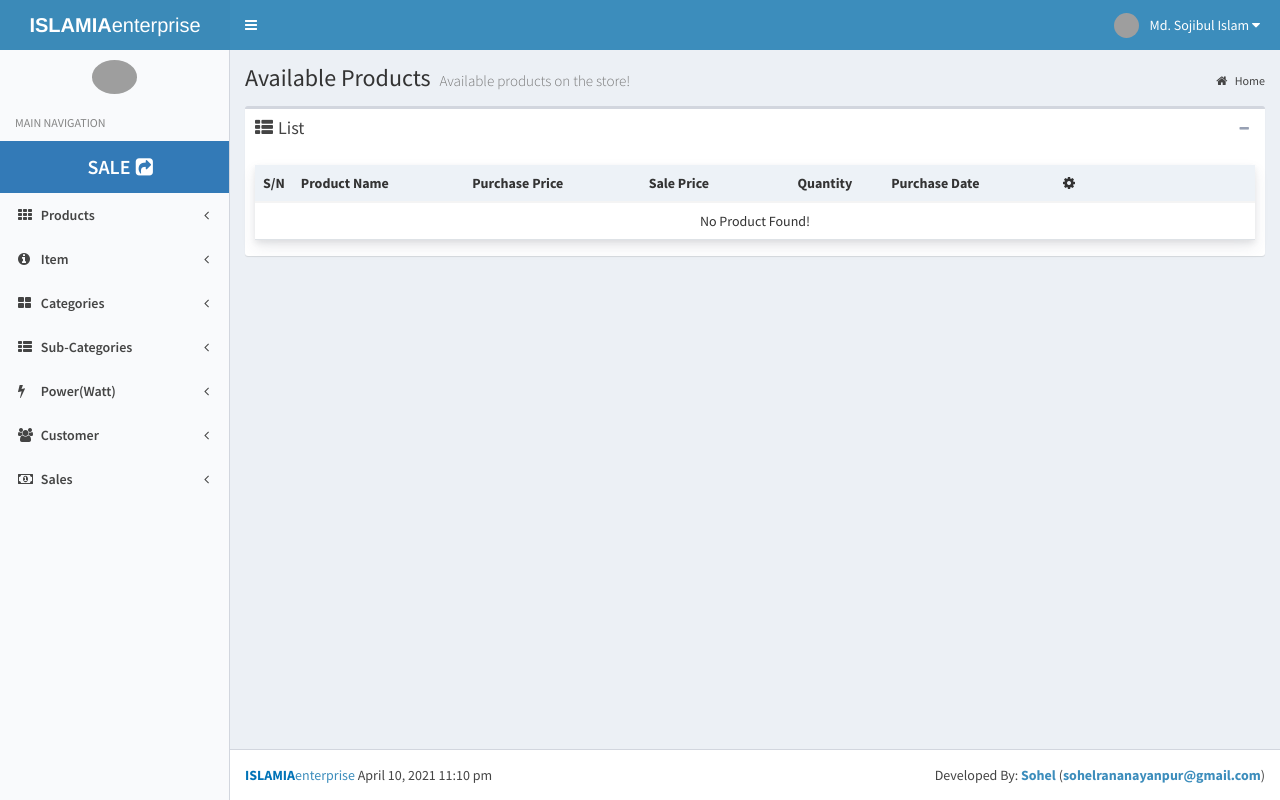
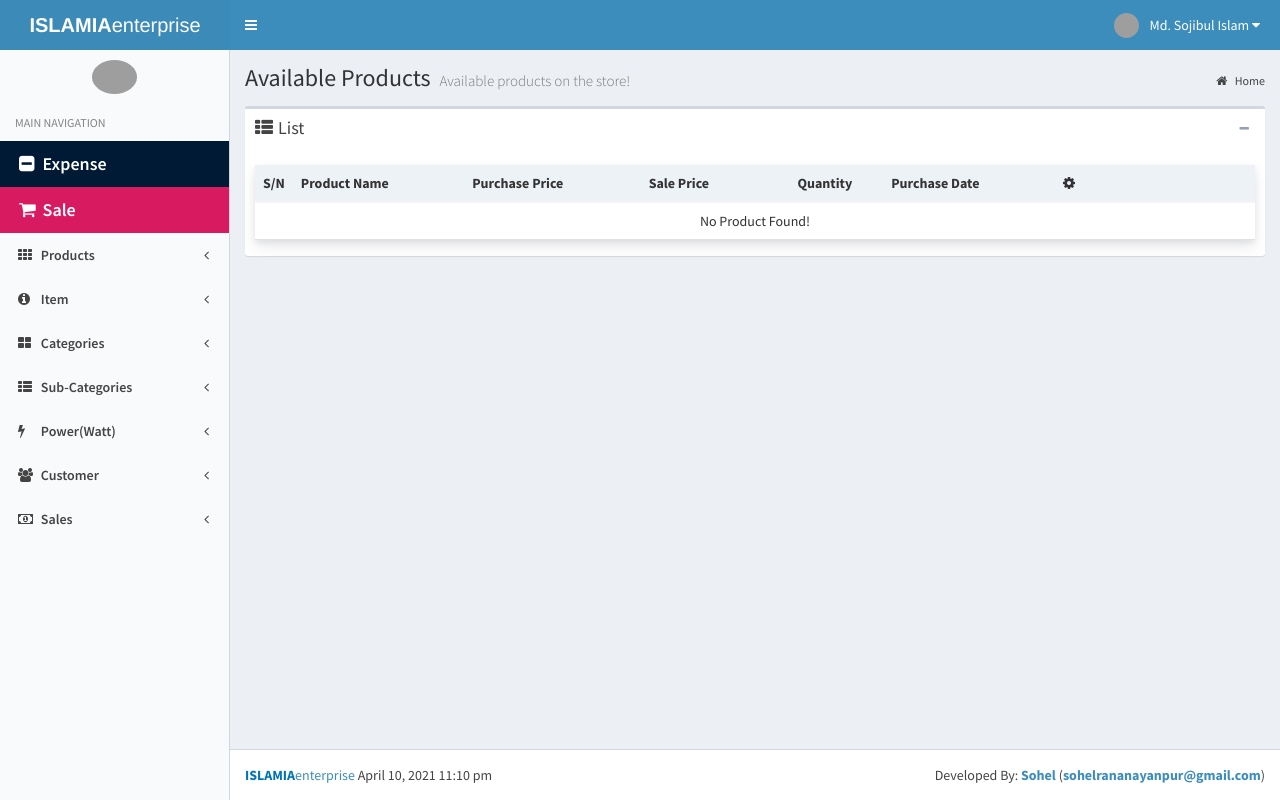
Before and after one commit to sohel-code-base/ims, a Symfony app: template templates/product_purchase/index.html.twig in a window 1280 px wide. Run offline with Twig, Linux system fonts and the light colour scheme; the template is opened without the code that fills it, so the values that code supplies are empty; some libraries are stand-ins or nearby versions; grey boxes are pictures that could not be loaded.

Commit message:
Expense and sale menu design fixed

```diff
--- a/public/css/custom.css
+++ b/public/css/custom.css
@@ -61,7 +61,7 @@
 
 .select2-container--default .select2-selection--single{
     border-radius: 5px !important;
-    box-shadow: inset 0px -1px 10px -2px #d2d6de;
+    box-shadow: inset -4px -5px 15px -1px #d2d6de;
     border-color: #d2d6de !important;
     height: 34px !important;
 }
@@ -86,7 +86,7 @@
 
 .form-control {
     border-radius: 5px !important;
-    box-shadow: inset 0px -1px 10px -2px #d2d6de;
+    box-shadow: inset 0px -5px 15px -1px #d2d6de;
 }
 
 
--- a/templates/inc/_sidebar.html.twig
+++ b/templates/inc/_sidebar.html.twig
@@ -16,11 +16,29 @@
         <!-- sidebar menu: : style can be found in sidebar.less -->
         <ul class="sidebar-menu" data-widget="tree">
             <li class="header">MAIN NAVIGATION</li>
-            <li class="bg-primary sale-btn" style="text-align: center; font-size: 20px">
-                <a href="{{ path('new_sale') }}" class="text-white">
-                    <span>SALE</span> <i class="fa fa-share-square"></i>
+            <li class="btn-group-lg">
+                <a href="#" class="btn bg-navy-active btn-flat" style="text-align: left">
+                    <i class="fa fa-minus-square"></i> <span>Expense</span>
+                </a>
+                <a href="{{ path('new_sale') }}" class="btn bg-maroon btn-flat" style="text-align: left">
+                    <i class="fa fa-shopping-cart"></i> <span>Sale</span>
                 </a>
             </li>
+            {#<li class="treeview">
+                <div class="btn-group">
+                    <button type="button" class="btn btn-f bg-navy-active"><i class="fa fa-minus-square"></i> <span>Expense</span></button>
+                    <button type="button" class="btn bg-maroon"><i class="fa fa-share-square"></i> <span>Sale</span></button>
+                </div>
+                <div class="row">
+                    <a href="#" class="text-white col-md-6 bg-navy-active" style="padding: 10px">
+                        <i class="fa fa-minus-square"></i> <span>Expense</span>
+                    </a>
+                    <a href="{{ path('new_sale') }}" class="text-white col-md-6 bg-maroon" style="padding: 10px">
+                        <i class="fa fa-share-square"></i> <span>Sale</span>
+                    </a>
+                </div>
+
+            </li>#}
             <li class="treeview">
                 <a href="#">
                     <i class="fa fa-th"></i> <span>Products</span>
--- a/templates/product_purchase/index.html.twig
+++ b/templates/product_purchase/index.html.twig
@@ -4,32 +4,32 @@
     <!-- DataTables -->
     <link rel="stylesheet" href="{{ asset('/css/dataTables.bootstrap.min.css') }}">
     <link rel="stylesheet" href="{{ asset('/css/animate.min.css') }}">
-    <style>
-        @media print {
-            body * {
-                visibility: hidden;
-            }
+{#    <style>#}
+{#        @media print {#}
+{#            body * {#}
+{#                visibility: hidden;#}
+{#            }#}
 
-            .modal * {
-                visibility: visible;
-                overflow: visible;
-            }
-            .modal .modal-body table thead tr th,.modal .modal-body table tbody tr td{
-                padding: 3px !important;
-            }
+{#            .modal * {#}
+{#                visibility: visible;#}
+{#                overflow: visible;#}
+{#            }#}
+{#            .modal .modal-body table thead tr th,.modal .modal-body table tbody tr td{#}
+{#                padding: 3px !important;#}
+{#            }#}
 
-            .modal-footer {
-                /*visibility: hidden;*/
-                display: none;
-            }
+{#            .modal-footer {#}
+{#                /*visibility: hidden;*/#}
+{#                display: none;#}
+{#            }#}
 
-            .modal-header h3 {
-                text-align: left !important;
-                background-color: red !important;
-                color: #fff !important;
-            }
-        }
-    </style>
+{#            .modal-header h3 {#}
+{#                text-align: left !important;#}
+{#                background-color: red !important;#}
+{#                color: #fff !important;#}
+{#            }#}
+{#        }#}
+{#    </style>#}
 {% endblock %}
 
 {% block contentTitle %}
@@ -131,12 +131,12 @@
                                                 <dt>{{ 'Sale Price'|trans }}:</dt>
                                                 <dd>{{ product.salePrice|default(0) }} pc</dd>
                                                 <dt>{{ 'Last Purchasre Date'|trans }}:</dt>
-                                                <dd>{{ product.purchaseDate|date('d-m-Y') }} pc</dd>
+                                                <dd>{{ product.purchaseDate|date('d-m-Y') }}</dd>
                                             </dl>
                                         </div>
-                                        <div class="modal-footer text-center">
-                                            <a href="javascript:window.print()" class="btn bg-purple btn-flat">Print <i class="fa fa-print"></i></a>
-                                        </div>
+{#                                        <div class="modal-footer text-center">#}
+{#                                            <a href="javascript:window.print()" class="btn bg-purple btn-flat">Print <i class="fa fa-print"></i></a>#}
+{#                                        </div>#}
                                     </div>
                                     <!-- /.modal-content -->
                                 </div>
```
Also changed, not shown: templates/product_purchase/productPurchaseArchive.html.twig (+7 -8 lines).
